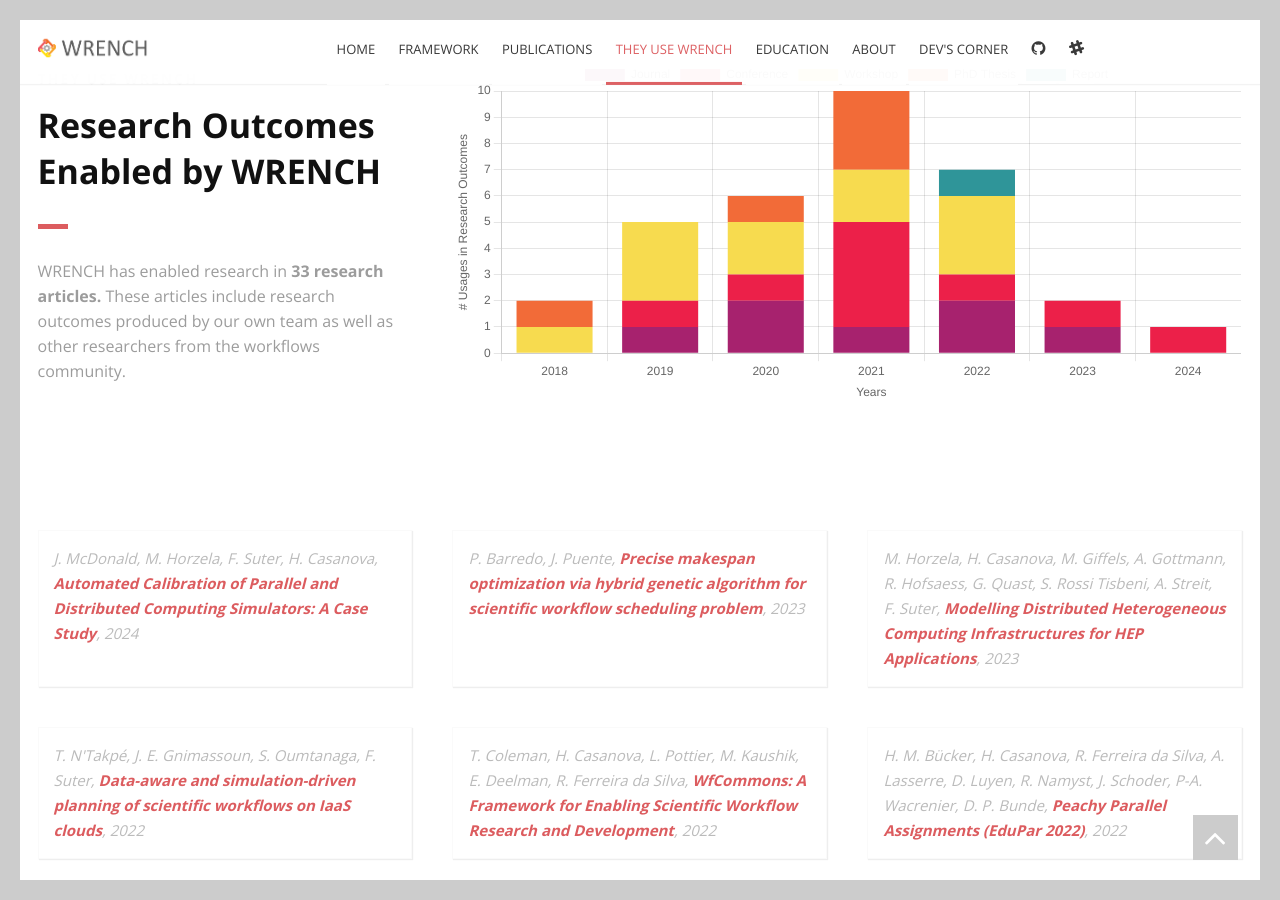
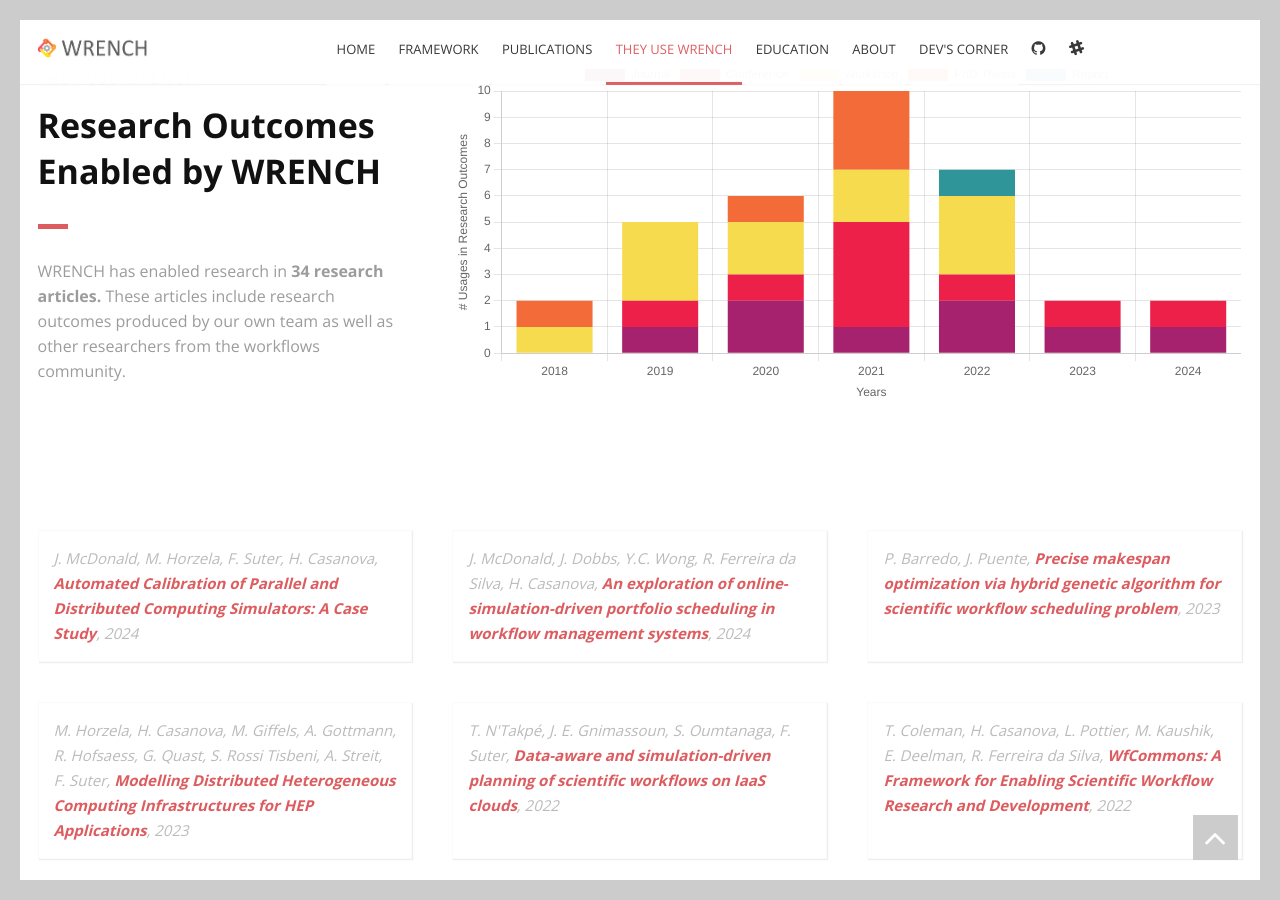
Before and after one commit to wrench-project/wrench-project.github.io, a Jekyll site: the page built from index.html, in a window 1280 px wide and 900 px high, scrolled down 4087 px. Built offline with Jekyll 4.4.1, drawn with Linux system fonts in a browser that asks for light colours; the list of posts is cut into pages by our own code.

Commit message:
Update citations.yml

```diff
--- a/_data/citations.yml
+++ b/_data/citations.yml
@@ -1,3 +1,11 @@
+- title: An exploration of online-simulation-driven portfolio scheduling in workflow management systems
+  authors: J. McDonald, J. Dobbs, Y.C. Wong, R. Ferreira da Silva, H. Casanova
+  type: Journal
+  year: 2024
+  url: https://rafaelsilva.com/files/publications/mcdonald2024simulation.pdf
+  self: True
+  usage: True
+
 - year: 2024
   type: Conference
   title: "Automated Calibration of Parallel and  Distributed Computing Simulators: A Case Study"
```
